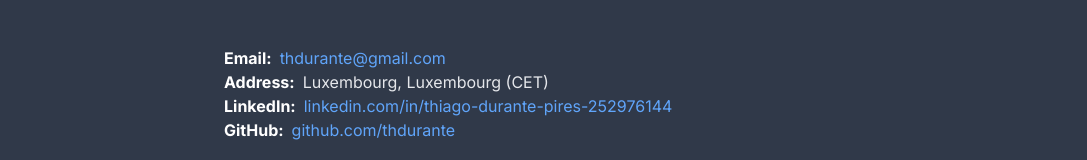
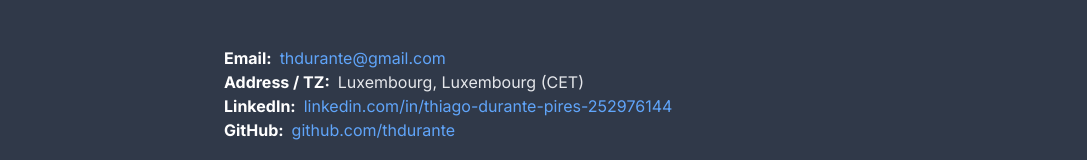
Before and after one commit to thdurante/cv, a website built with Vite: page src/index.html in a window 1280 px wide. Shown: the part 122-282 px from the top of the page, without its empty margins (0-1087 px from the left). Built offline with nearby package versions, Linux system fonts and the light colour scheme; what @hotwired/stimulus, stimulus-controller-resolver would draw is missing.

Commit message:
Refactor address label.

```diff
--- a/src/index.html
+++ b/src/index.html
@@ -23,7 +23,7 @@
         <span class="header-info--content"><a href="mailto:thdurante@gmail.com">thdurante@gmail.com</a></span>
       </div>
       <div class="header-info">
-        <span class="header-info--title">Address:</span>
+        <span class="header-info--title">Address / TZ:</span>
         <span class="header-info--content">Luxembourg, Luxembourg (CET)</span>
       </div>
       <div class="header-info">
```
